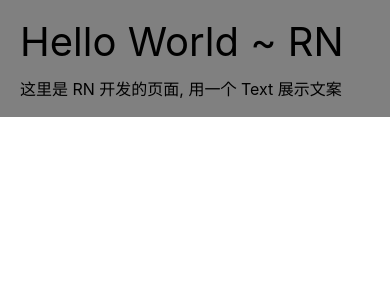
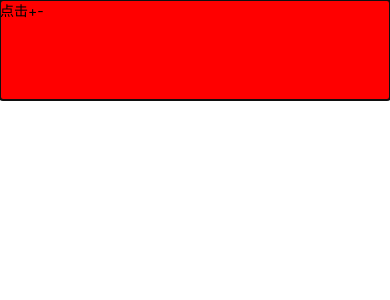
Before and after one commit to HeCaser/RNForHarmony, a React Native app: screen / in a window 390 px wide. Shown: the top 300 px of the page. Built offline with nearby package versions, Linux system fonts and the light colour scheme.

Commit message:
feat: modal test

```diff
--- a/App.tsx
+++ b/App.tsx
@@ -1,7 +1,9 @@
 
 import * as React from 'react';
-import { Text, View, StyleSheet, Pressable } from 'react-native';//注入组件
+import { Text, View, StyleSheet, Pressable, Modal, TouchableOpacity, Alert } from 'react-native';//注入组件
 const App = () => {
+
+  const [msg, setMsg] = React.useState('-')
   return (
     <Pressable onPress={() => {
       console.log("Hello World RN")
@@ -11,8 +13,20 @@ const App = () => {
           Hello World ~ RN
         </Text>
         <Text style={styles.content}>
-          这里是 RN 开发的页面, 用一个 Text 展示文案
+          这里是 RN 开发的页面, 用一个 Text 展示文案11
         </Text>
+
+        <Modal
+        collapsable={false}
+          visible>
+
+          <TouchableOpacity style={{height:100,width:'300',backgroundColor:'red'}} onPress={() => {
+            console.log(`hepan 点击了`)
+            setMsg(new Date().getMilliseconds().toString())
+          }}>
+            <Text>点击+{msg}</Text>
+          </TouchableOpacity>
+        </Modal>
       </View>
     </Pressable>
   );
--- a/index.js
+++ b/index.js
@@ -8,5 +8,6 @@ import InitParam from './pages/init_param/InitParam';
 import BridgeDemo from './pages/bridge/BridgeDemo';
 
 AppRegistry.registerComponent('app_name', () => App);
+AppRegistry.registerComponent('app_key', () => App);
 AppRegistry.registerComponent('init_param', () => InitParam)
 AppRegistry.registerComponent('bridge', () => BridgeDemo)
--- a/package.json
+++ b/package.json
@@ -8,7 +8,7 @@
     "lint": "eslint .",
     "start": "react-native start",
     "test": "jest",
-    "dev": "react-native bundle-harmony --dev",
+    "dev": "react-native start",
     "build": "./shell/dev.sh"
   },
   "dependencies": {
```
Also changed, not shown: 1 other file (tests, documents, lock files or other folders).
